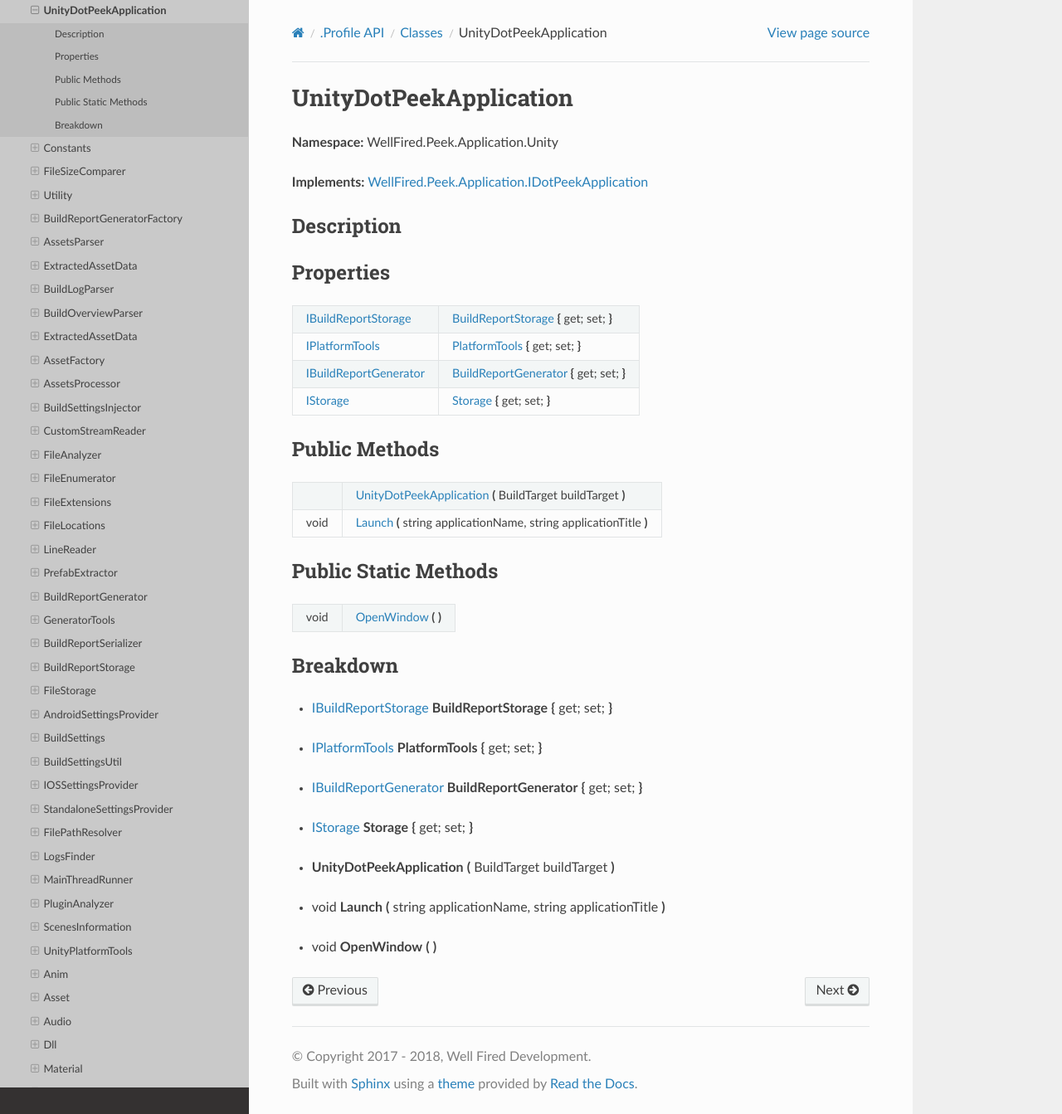
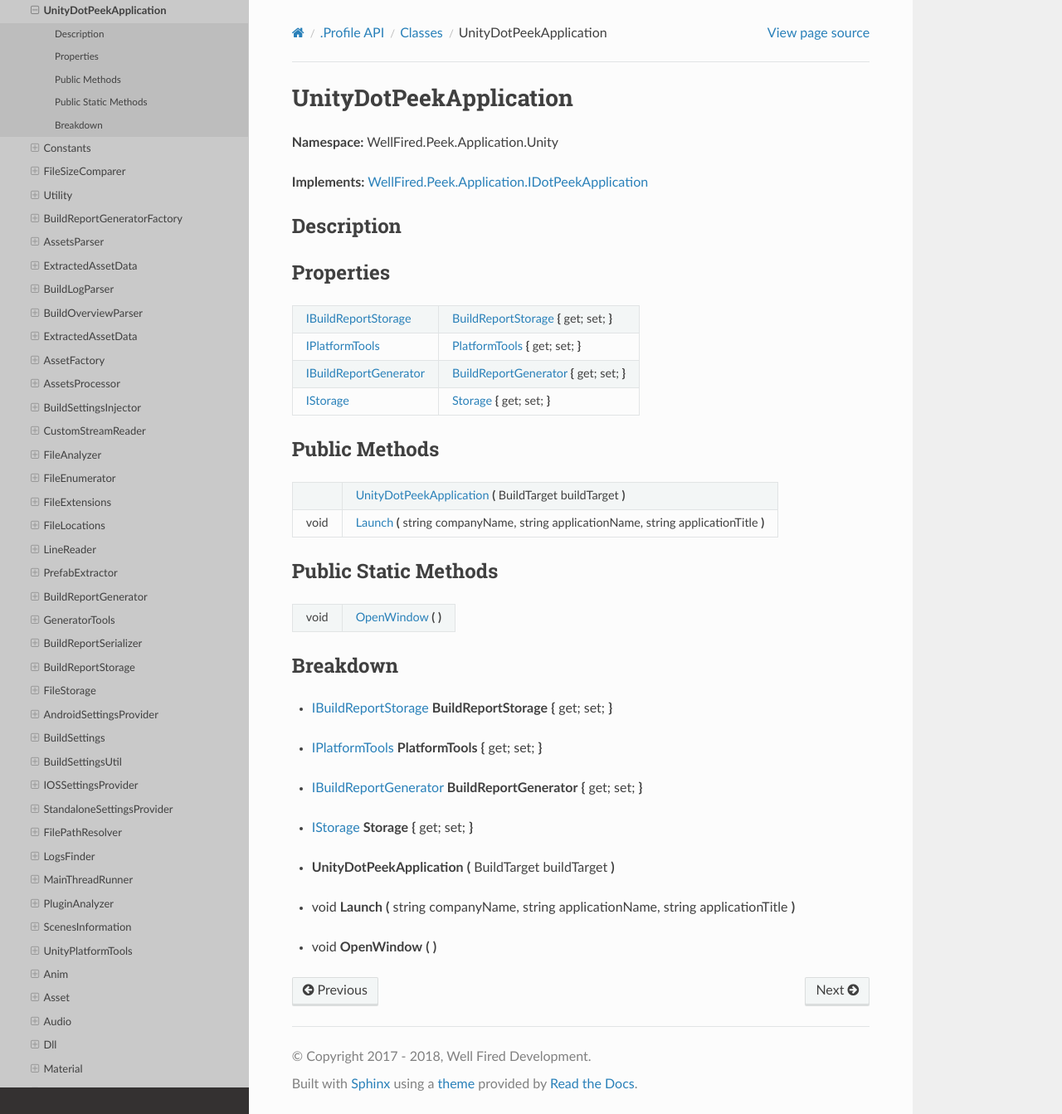
Before and after one commit to WellFiredDevelopment/dotPeekDocumentation, a Sphinx documentation site: the page built from sphinx/source/api/classes/class_wellfired_peek_application_unity_editor_unitydotpeekapplication.rst, in a window 1280 px wide and 1343 px high. Shown: the whole window at 83% size. Built offline with Sphinx 7.4.7 and the Read the Docs theme 2.0.0, drawn with Linux system fonts in a browser that asks for light colours.

```diff
--- a/sphinx/source/api/classes/class_wellfired_peek_application_unity_editor_unitydotpeekapplication.rst
+++ b/sphinx/source/api/classes/class_wellfired_peek_application_unity_editor_unitydotpeekapplication.rst
@@ -29,11 +29,11 @@ Properties
 Public Methods
 ---------------
 
-+-------------+-------------------------------------------------------------------------------------------------------------------------------------------------------------------------------------+
-|             |:ref:`UnityDotPeekApplication<classwellfired_peek_application_unity_editor_unitydotpeekapplication_1ab1ed7e7977b0a7ba141febb483d60297>` **(** BuildTarget buildTarget **)**          |
-+-------------+-------------------------------------------------------------------------------------------------------------------------------------------------------------------------------------+
-|void         |:ref:`Launch<classwellfired_peek_application_unity_editor_unitydotpeekapplication_1a3f9fb9b8e356fc18625ae5305bb88648>` **(** string applicationName, string applicationTitle **)**   |
-+-------------+-------------------------------------------------------------------------------------------------------------------------------------------------------------------------------------+
++-------------+---------------------------------------------------------------------------------------------------------------------------------------------------------------------------------------------------------+
+|             |:ref:`UnityDotPeekApplication<classwellfired_peek_application_unity_editor_unitydotpeekapplication_1ab1ed7e7977b0a7ba141febb483d60297>` **(** BuildTarget buildTarget **)**                              |
++-------------+---------------------------------------------------------------------------------------------------------------------------------------------------------------------------------------------------------+
+|void         |:ref:`Launch<classwellfired_peek_application_unity_editor_unitydotpeekapplication_1af928ea9c81501ecfd2c7483b18a199e1>` **(** string companyName, string applicationName, string applicationTitle **)**   |
++-------------+---------------------------------------------------------------------------------------------------------------------------------------------------------------------------------------------------------+
 
 Public Static Methods
 ----------------------
@@ -65,9 +65,9 @@ Breakdown
 
 -  **UnityDotPeekApplication** **(** BuildTarget buildTarget **)**
 
-.. _classwellfired_peek_application_unity_editor_unitydotpeekapplication_1a3f9fb9b8e356fc18625ae5305bb88648:
+.. _classwellfired_peek_application_unity_editor_unitydotpeekapplication_1af928ea9c81501ecfd2c7483b18a199e1:
 
-- void **Launch** **(** string applicationName, string applicationTitle **)**
+- void **Launch** **(** string companyName, string applicationName, string applicationTitle **)**
 
 .. _classwellfired_peek_application_unity_editor_unitydotpeekapplication_1a4b96a57da42e6b294ca3a1cad36116c3:
 
--- a/sphinx/source/api/classes/class_wellfired_peek_data_constants.rst
+++ b/sphinx/source/api/classes/class_wellfired_peek_data_constants.rst
@@ -16,6 +16,8 @@ Public Properties
 +---------------+------------------------------------------------------------------------------------------------------+
 |const string   |:ref:`ApplicationName<classwellfired_peek_data_constants_1a522bb71ee9423b8d0850bb5998659f56>`         |
 +---------------+------------------------------------------------------------------------------------------------------+
+|const string   |:ref:`CompanyName<classwellfired_peek_data_constants_1a18e609cb90ba2999899fbb009ec17841>`             |
++---------------+------------------------------------------------------------------------------------------------------+
 |const string   |:ref:`ApplicationTitle<classwellfired_peek_data_constants_1a8d01e8f5ed1d89d1d9a87a0211580ba4>`        |
 +---------------+------------------------------------------------------------------------------------------------------+
 |const string   |:ref:`BuildReportExtention<classwellfired_peek_data_constants_1af4888dde530d78f8c4cf6696ceeb289d>`    |
@@ -28,6 +30,10 @@ Breakdown
 
 - const string **ApplicationName**
 
+.. _classwellfired_peek_data_constants_1a18e609cb90ba2999899fbb009ec17841:
+
+- const string **CompanyName**
+
 .. _classwellfired_peek_data_constants_1a8d01e8f5ed1d89d1d9a87a0211580ba4:
 
 - const string **ApplicationTitle**
```
Also changed, not shown: sphinx/source/api/interfaces/interface_wellfired_peek_application_idotpeekapplication.rst (+5 -5 lines).
